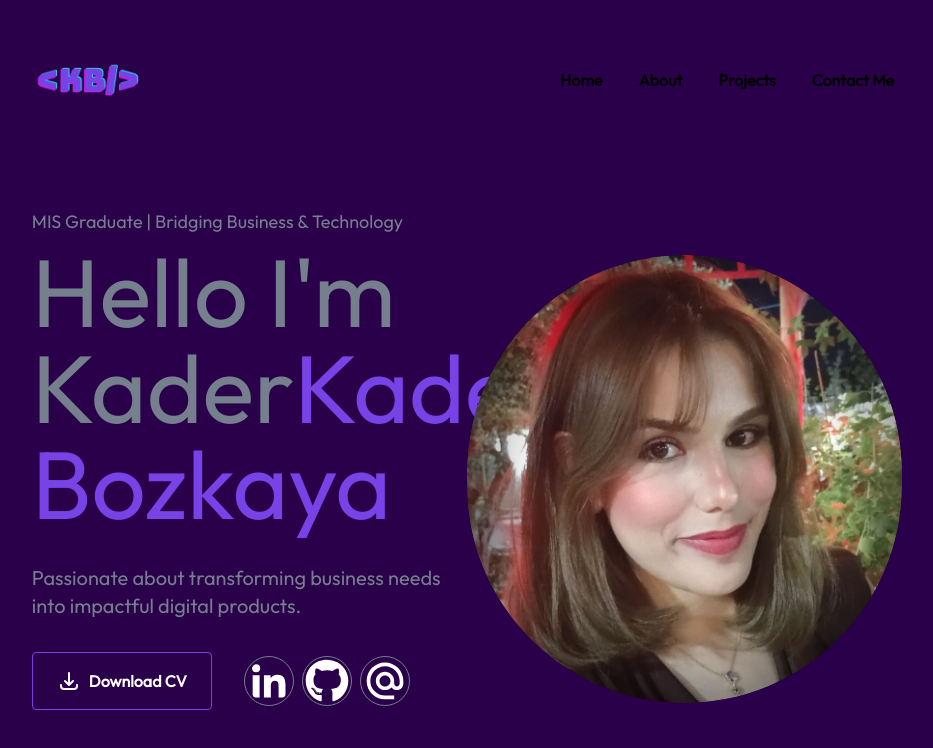
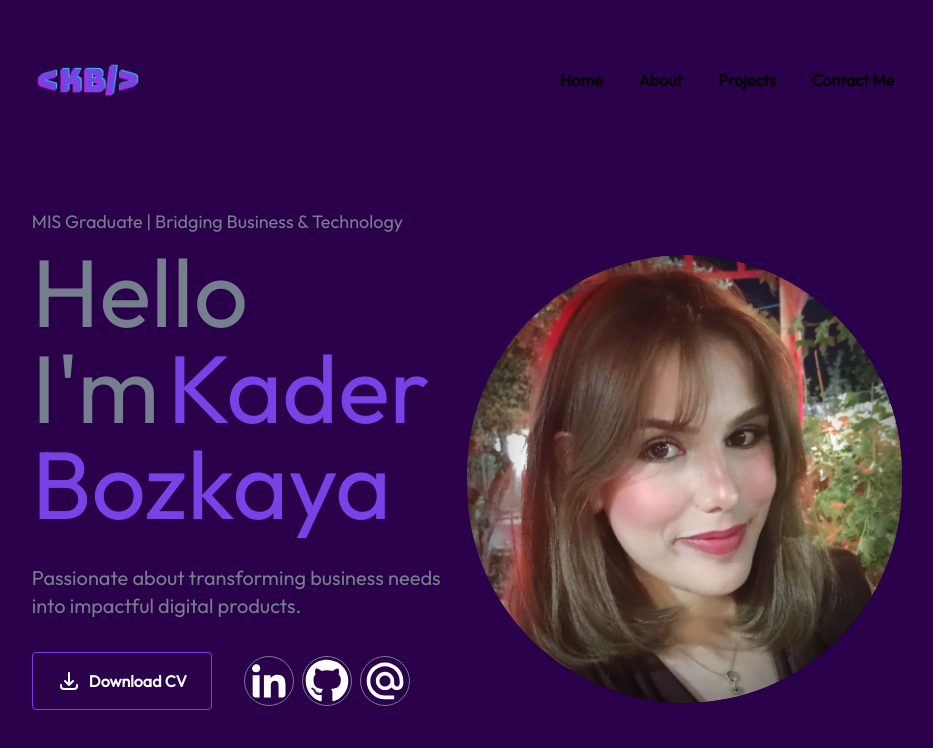
Before and after one commit to kaderbozkaya/portfolio, a Next.js app: page /portfolio/Header in a window 1280 px wide. Shown: the top 748 px of the page, without its empty margins (173-1106 px from the left). Built offline with nearby package versions, Linux system fonts and the light colour scheme.

Commit message:
Finish portfolio.

```diff
--- a/app/Contact/page.tsx
+++ b/app/Contact/page.tsx
@@ -1,15 +1,16 @@
 "use client";
 
 import { useState } from "react";
+import type { FormEvent } from "react";
 
 export default function Contact() {
   const [result, setResult] = useState("");
 
-  const onSubmit = async (event) => {
+  const onSubmit = async (event: FormEvent<HTMLFormElement>) => {
     event.preventDefault();
     setResult("Sending....");
-    const formData = new FormData(event.target);
 
+    const formData = new FormData(event.currentTarget);
     formData.append("access_key", "your key from web3forms ");
 
     const response = await fetch("https://api.web3forms.com/submit", {
@@ -21,12 +22,13 @@ export default function Contact() {
 
     if (data.success) {
       setResult("Form Submitted Successfully");
-      event.target.reset();
+      event.currentTarget.reset();
     } else {
       console.log("Error", data);
       setResult(data.message);
     }
   };
+
   return (
     <section className="px-[8%] lg:px-[8%]">
       <div className="container md:px-5 md:py-24 mx-auto">
--- a/app/Header/page.tsx
+++ b/app/Header/page.tsx
@@ -14,9 +14,11 @@ export default function Header() {
           <p className="text-lg mb-2 text-[var(--text-color)]">
             MIS Graduate | Bridging Business & Technology
           </p>
-          <h1 className="text-5xl text-start lg:text-8xl mb-2 text-[var(--text-color)] ">
-            Hello I&apos;m Kader
-            <span className="text-[var(--text-color2)]">Kader Bozkaya</span>
+          <h1 className="text-5xl text-start lg:text-8xl mb-2 text-[var(--text-color)]">
+            Hello I&apos;m
+            <span className="text-[var(--text-color2)] ml-2">
+              Kader Bozkaya
+            </span>
           </h1>
           <p className="text-[color:var(--text-color)] text-md lg:text-xl my-8">
             Passionate about transforming business needs into impactful digital
```
